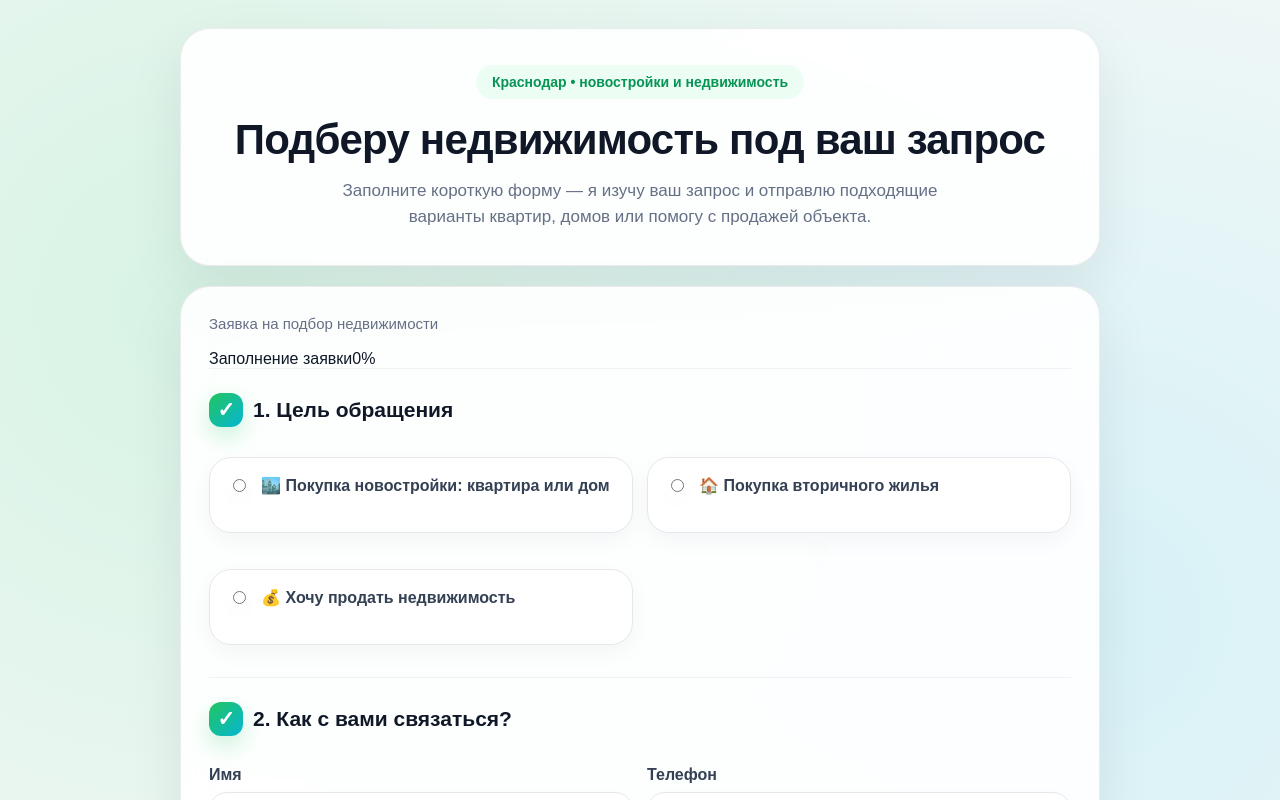
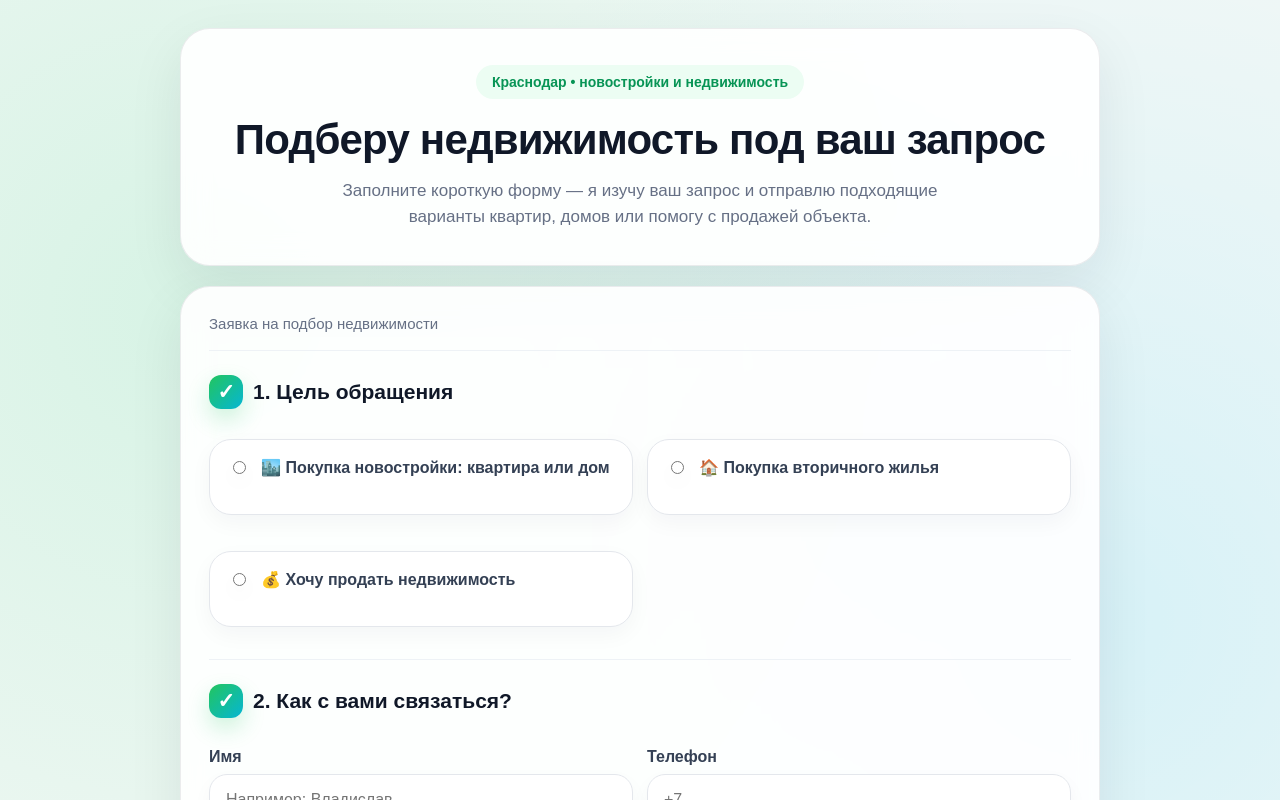
Before and after one commit to kiktevvlad07-tech/Vlad-Novostroy, a Next.js app: page / in a window 1280 px wide. Shown: the top 800 px of the page. Built offline with nearby package versions, Linux system fonts and the light colour scheme.

Commit message:
Update page.js

```diff
--- a/app/page.js
+++ b/app/page.js
@@ -52,7 +52,7 @@ export default function Home() {
   }
 
   function handleProgressChange(event) {
-    updateProgress(event.currentTarget.form || event.currentTarget);
+    updateProgress(event.currentTarget);
   }
 
   async function handleSubmit(event) {
@@ -108,17 +108,7 @@ export default function Home() {
           </p>
         </section>
 
-        <form className="form" onSubmit={handleSubmit} onChange={handleProgressChange}>
-          <div className="progress-wrap">
-            <div className="progress-text">
-              <span>Заполнение заявки</span>
-              <span>{progress}%</span>
-            </div>
-            <div className="progress">
-              <div className="progress-bar" style={{ width: `${progress}%` }} />
-            </div>
-          </div>
-
+        <form className="form" onSubmit={handleSubmit} onChange={handleProgressChange} onInput={handleProgressChange}>
           <div className="section">
             <div className="section-title">1. Цель обращения</div>
             <div className="options">
@@ -225,6 +215,16 @@ export default function Home() {
           Нажимая кнопку, вы соглашаетесь на обработку данных для обратной связи.
         </div>
       </div>
+
+      <div className="sticky-progress">
+        <div className="sticky-progress-text">
+          <span>Заполнение заявки</span>
+          <span>{progress}%</span>
+        </div>
+        <div className="sticky-progress-track">
+          <div className="sticky-progress-fill" style={{ width: `${progress}%` }} />
+        </div>
+      </div>
     </main>
   );
 }
```
